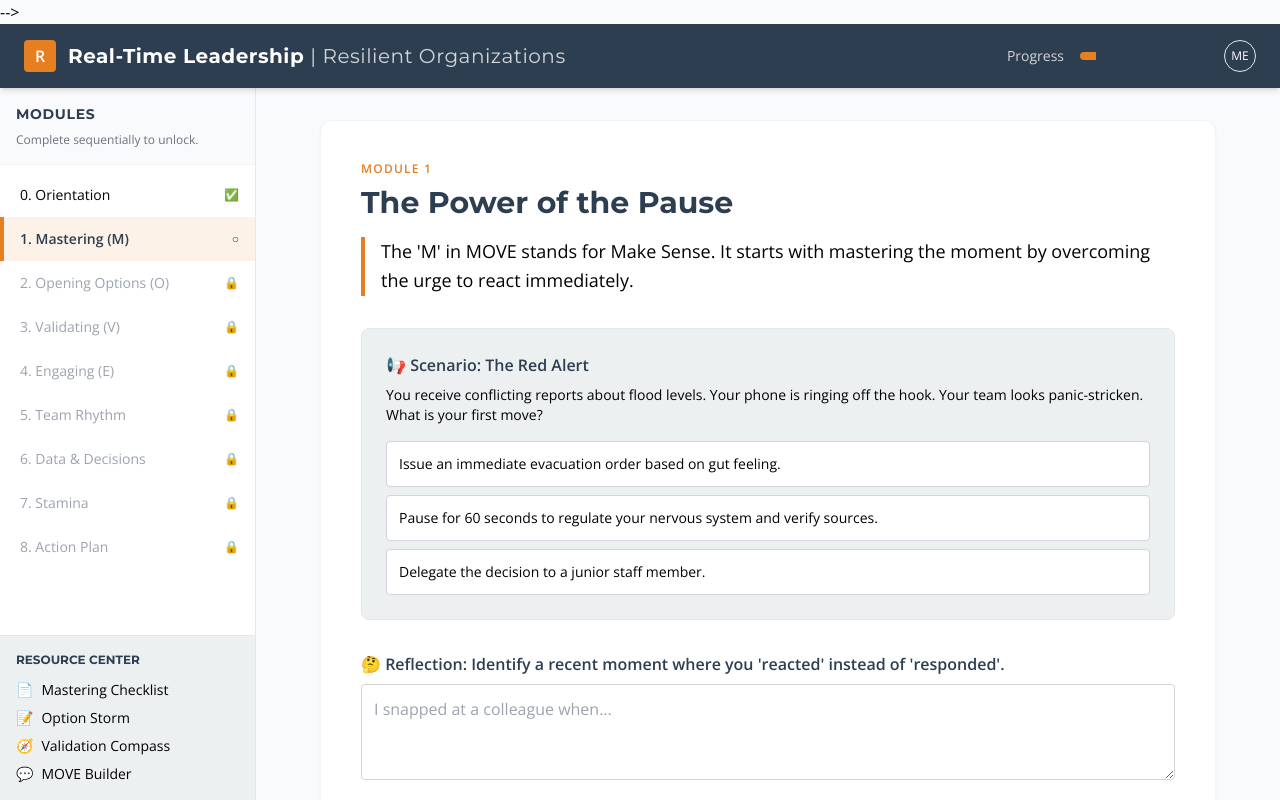
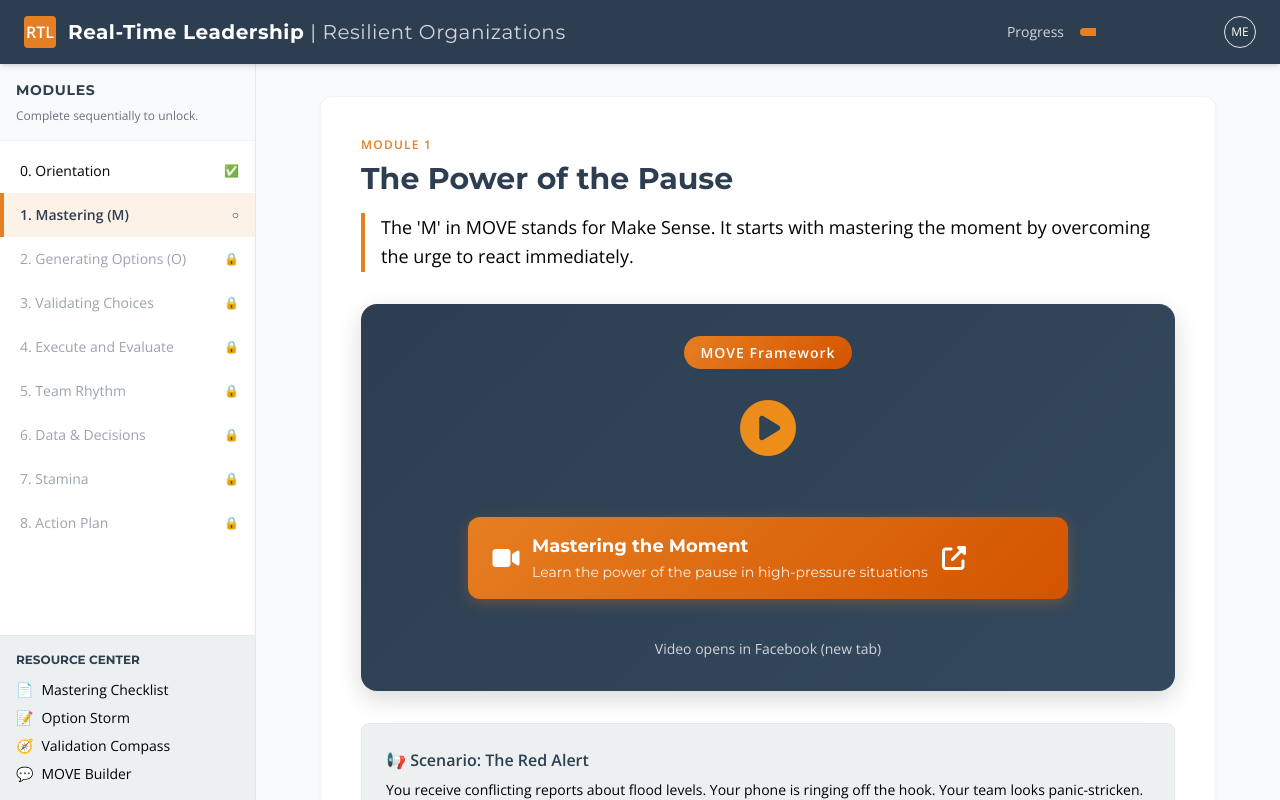
Before and after one commit to cognitioplus/strategic-planner, a website: page rtl-course.html in a window 1280 px wide. Both pictures are taken after a click on the button "Complete & Continue →". Drawn offline with nearby package versions, Linux system fonts and the light colour scheme.

Commit message:
Update rtl-course.html

```diff
--- a/rtl-course.html
+++ b/rtl-course.html
@@ -75,6 +75,87 @@
             to { opacity: 1; transform: translateY(0); }
         }
 
+        /* Video Button Styles */
+        .video-btn {
+            display: inline-flex;
+            align-items: center;
+            gap: 12px;
+            padding: 16px 24px;
+            background: linear-gradient(135deg, #E67E22 0%, #D35400 100%);
+            color: white;
+            border: none;
+            border-radius: 12px;
+            font-family: 'Montserrat', sans-serif;
+            font-weight: 700;
+            font-size: 1.125rem;
+            cursor: pointer;
+            transition: all 0.3s ease;
+            box-shadow: 0 4px 15px rgba(230, 126, 34, 0.3);
+            text-decoration: none;
+            width: 100%;
+            max-width: 600px;
+            margin: 2rem auto;
+        }
+
+        .video-btn:hover {
+            transform: translateY(-2px);
+            box-shadow: 0 6px 20px rgba(230, 126, 34, 0.4);
+            background: linear-gradient(135deg, #D35400 0%, #E67E22 100%);
+        }
+
+        .video-btn i {
+            font-size: 1.5rem;
+            min-width: 28px;
+        }
+
+        .video-btn span {
+            display: flex;
+            flex-direction: column;
+            text-align: left;
+        }
+
+        .video-btn .btn-title {
+            font-size: 1.125rem;
+            font-weight: 700;
+        }
+
+        .video-btn .btn-subtitle {
+            font-size: 0.875rem;
+            font-weight: 400;
+            opacity: 0.9;
+            margin-top: 2px;
+        }
+
+        .video-container {
+            background: linear-gradient(135deg, #2D3E50 0%, #34495E 100%);
+            border-radius: 16px;
+            padding: 2rem;
+            text-align: center;
+            margin: 2rem 0;
+            box-shadow: 0 8px 25px rgba(0, 0, 0, 0.15);
+        }
+
+        .video-icon {
+            font-size: 3.5rem;
+            margin-bottom: 1rem;
+            background: linear-gradient(135deg, #E67E22, #F39C12);
+            -webkit-background-clip: text;
+            -webkit-text-fill-color: transparent;
+            background-clip: text;
+        }
+
+        .move-badge {
+            display: inline-block;
+            padding: 6px 16px;
+            background: linear-gradient(135deg, #E67E22 0%, #D35400 100%);
+            color: white;
+            border-radius: 20px;
+            font-weight: 700;
+            font-size: 0.875rem;
+            margin-bottom: 1rem;
+            letter-spacing: 1px;
+        }
+
         /* Print styles for Action Plan */
         @media print {
             body * {
@@ -92,37 +173,15 @@
         }
     </style>
 
-    <!--
-    Placeholder Comments:
-
-    <!-- Chosen Palette: Navy Blue (#2D3E50) as primary, Resilience Orange (#E67E22) as accent, Mist Gray (#ECF0F1) for backgrounds. Matches source requirements. -->
-
-    <!-- Application Structure Plan:
-         Designed as a classic LMS interface.
-         - Left Sidebar: Linear navigation menu (Modules 0-8) with progress indicators (locked/unlocked states) and a Resource Center.
-         - Top Header: Branding and Course Progress bar.
-         - Main Content Area: Dynamic container that renders specific module content.
-         - Logic: 'Next' logic unlocks subsequent modules. User inputs (Goal, Option Storm, Compass) are stored in a central JS state object to be recalled in the Final Action Plan.
-         - Justification: This structure mimics standard SCORM/LMS players (like Articulate/Rise) familiar to the target audience (SME/NGO leaders), reducing cognitive load and focusing on the content.
-    -->
-
-    <!-- Visualization & Content Choices:
-         - Module 3 (Validation Compass): Radar Chart. Goal: Inform/Compare. Interaction: Sliders update chart. Justification: Visualizes the "shape" of a decision across 3 axes (Values, Impact, Feasibility).
-         - Module 5 (Team Audit): Bar Chart. Goal: Inform. Interaction: Static data visualization of survey results. Justification: Quickly shows gaps in communication flow.
-         - Module 6 (Data Simulation): Line Chart. Goal: Change/Decide. Interaction: Simulates incoming weather data. Justification: Mimics a real-time dashboard (PAGASA style) to force a decision under pressure.
-         - Module 8 (Action Plan): HTML Generation. Goal: Organize/Synthesize. Interaction: Read-only summary of user inputs. Justification: Provides the "takeaway" artifact promised in the course.
-         - No SVG or Mermaid used. All icons are Unicode or CSS shapes. All charts are Chart.js.
-    -->
-
-    <!-- CONFIRMATION: NO SVG graphics used. NO Mermaid JS used. -->
-    -->
+    <!-- Font Awesome for icons -->
+    <link rel="stylesheet" href="https://cdnjs.cloudflare.com/ajax/libs/font-awesome/6.4.0/css/all.min.css">
 </head>
 <body class="bg-gray-50 text-slate-800 font-sans h-screen flex flex-col overflow-hidden">
 
     <!-- Header -->
     <header class="bg-navy text-white h-16 flex items-center justify-between px-6 shadow-md z-20 shrink-0">
         <div class="flex items-center gap-3">
-            <div class="h-8 w-8 bg-orange rounded flex items-center justify-center font-bold text-white">R</div>
+            <div class="h-8 w-8 bg-orange rounded flex items-center justify-center font-bold text-white">RTL</div>
             <h1 class="font-header font-bold text-lg md:text-xl tracking-wide">Real-Time Leadership <span class="hidden md:inline font-normal text-gray-300">| Resilient Organizations</span></h1>
         </div>
         <div class="flex items-center gap-4">
@@ -195,7 +254,7 @@
                     elements: [
                         { type: "text", text: "In fast-moving environments, leaders don't need more theory. You need practical, real-time practices to stay calm and make data-informed decisions." },
                         { type: "input", id: "user_intention", label: "Goal Setting: What is your primary leadership intention for this course?", placeholder: "e.g., To remain calm during early-warning phases..." },
-                        { type: "link", text: "Take Pre-Course Assessment (Opens in new tab)", url: "https://asilva777.github.io/realtime-leadership-assessment-/" }
+                        { type: "link", text: "Take Pre-Course Assessment (Opens in new tab)", url: "#assessment.html" }
                     ]
                 }
             },
@@ -206,6 +265,11 @@
                 locked: true,
                 completed: false,
                 type: "lesson",
+                video: {
+                    url: "https://www.facebook.com/share/r/1HotWpbvLd/",
+                    title: "Mastering the Moment",
+                    subtitle: "Learn the power of the pause in high-pressure situations"
+                },
                 content: {
                     heading: "The Power of the Pause",
                     intro: "The 'M' in MOVE stands for Make Sense. It starts with mastering the moment by overcoming the urge to react immediately.",
@@ -217,11 +281,16 @@
             },
             {
                 id: 2,
-                title: "Module 2: Opening Options (O)",
-                shortTitle: "2. Opening Options (O)",
+                title: "Module 2: Generating Options (O)",
+                shortTitle: "2. Generating Options (O)",
                 locked: true,
                 completed: false,
                 type: "activity",
+                video: {
+                    url: "https://www.facebook.com/share/r/18CU3g2sxu/",
+                    title: "Generating Options",
+                    subtitle: "Break free from binary thinking with divergent strategies"
+                },
                 content: {
                     heading: "Divergent Thinking",
                     intro: "Avoid binary 'Do this OR that' thinking. Open options to find Path A, Path B, and Path C.",
@@ -235,11 +304,16 @@
             },
             {
                 id: 3,
-                title: "Module 3: Validating What Matters (V)",
-                shortTitle: "3. Validating (V)",
+                title: "Module 3: Validating Choices (V)",
+                shortTitle: "3. Validating Choices",
                 locked: true,
                 completed: false,
                 type: "tool",
+                video: {
+                    url: "https://www.facebook.com/share/r/1GLjL6v5Kf/",
+                    title: "Validating Choices",
+                    subtitle: "Align decisions with values, impact, and feasibility"
+                },
                 content: {
                     heading: "The Validation Compass",
                     intro: "Validate your best option against your Values, the potential Impact, and Feasibility. Use the sliders below to visualize your decision's profile.",
@@ -250,11 +324,16 @@
             },
             {
                 id: 4,
-                title: "Module 4: Engaging & Executing (E)",
-                shortTitle: "4. Engaging (E)",
+                title: "Module 4: Executing and Evaluating (E)",
+                shortTitle: "4. Execute and Evaluate",
                 locked: true,
                 completed: false,
                 type: "activity",
+                video: {
+                    url: "https://www.facebook.com/share/r/17xXht968i/",
+                    title: "Executing and Evaluating",
+                    subtitle: "Turn validated choices into clear, compassionate action"
+                },
                 content: {
                     heading: "Clarity & Compassion",
                     intro: "Execution fails without engagement. Draft a message to your team regarding the decision you validated in Module 3.",
@@ -399,6 +478,25 @@
                         <span class="text-orange font-bold text-xs uppercase tracking-widest mb-2 block">Module ${index}</span>
                         <h2 class="font-header text-3xl font-bold text-navy mb-4">${mod.content.heading}</h2>
                         <p class="text-slate-600 mb-8 text-lg leading-relaxed border-l-4 border-orange pl-4">${mod.content.intro}</p>
+
+                        <!-- Video Button for MOVE Modules -->
+                        ${mod.video ? `
+                        <div class="video-container">
+                            <div class="move-badge">MOVE Framework</div>
+                            <div class="video-icon">
+                                <i class="fas fa-play-circle"></i>
+                            </div>
+                            <a href="${mod.video.url}" target="_blank" class="video-btn" aria-label="Watch ${mod.video.title} video">
+                                <i class="fas fa-video"></i>
+                                <span>
+                                    <span class="btn-title">${mod.video.title}</span>
+                                    <span class="btn-subtitle">${mod.video.subtitle}</span>
+                                </span>
+                                <i class="fas fa-external-link-alt"></i>
+                            </a>
+                            <p class="text-sm text-gray-300 mt-2">Video opens in Facebook (new tab)</p>
+                        </div>
+                        ` : ''}
 
                         <div class="space-y-8">
             `;
```
